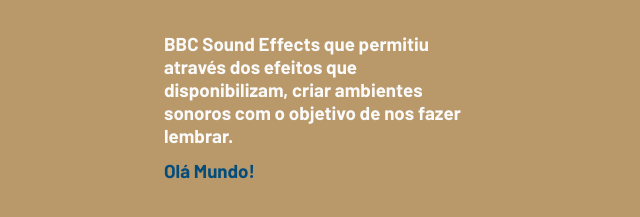
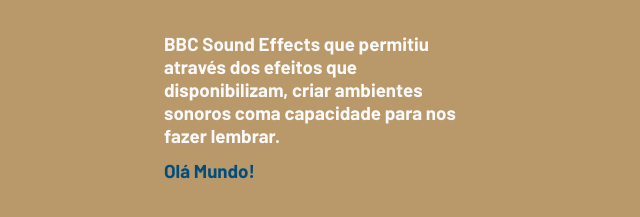
Before and after one commit to memorizebh/memorizeBH, a plain HTML site: page index.html in a window 1280 px wide. Shown: the part 5085-5302 px from the top of the page, 236-876 px from the left. Drawn offline with nearby package versions, Linux system fonts and the light colour scheme; files whose address does not match are found by name.

Commit message:
Add files via upload

```diff
--- a/index.html
+++ b/index.html
@@ -315,7 +315,7 @@
                   <br>
                   <p>
                     <strong>BBC Sound Effects</strong>
-                  que permitiu através dos efeitos que disponibilizam, criar  ambientes sonoros com o objetivo de nos fazer lembrar.</p>
+                  que permitiu através dos efeitos que disponibilizam, criar  ambientes sonoros coma capacidade para nos fazer lembrar.</p>
                   Olá Mundo!
               </h3>
         </div>
```
